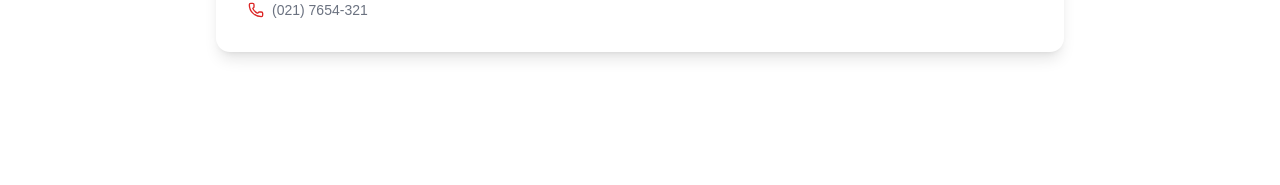
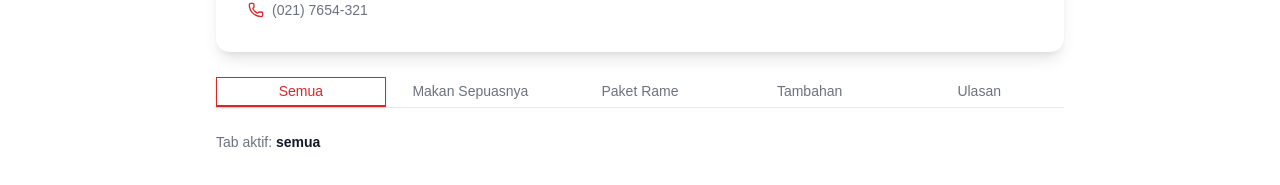
Before and after one commit to randibudi/dapur-nusantara, a React (Vite) app: page / in a window 1280 px wide. Shown: the part 533-718 px from the top of the page. Built offline with nearby package versions, Linux system fonts and the light colour scheme.

Commit message:
feat(ui): add tab navigation component

```diff
--- a/src/App.tsx
+++ b/src/App.tsx
@@ -1,9 +1,22 @@
+import { useState } from "react"
 import Hero from "@/components/Hero"
+import TabNav from "@/components/TabNav"
 
 const App = () => {
+  const [activeTab, setActiveTab] = useState("semua")
+
   return (
     <main>
       <Hero />
+      <div className="h-6" />
+      <TabNav activeTab={activeTab} onTabChange={setActiveTab} />
+
+      {/* Tab content placeholder — akan diisi di step selanjutnya */}
+      <div className="mx-auto max-w-4xl px-4 py-6 sm:px-6">
+        <p className="text-sm text-[#6B7280]">
+          Tab aktif: <span className="font-semibold text-[#111827]">{activeTab}</span>
+        </p>
+      </div>
     </main>
   )
 }
--- /dev/null
+++ b/src/components/TabNav.tsx
@@ -0,0 +1,38 @@
+import { Tabs, TabsList, TabsTrigger } from "@/components/ui/tabs"
+
+interface TabNavProps {
+  activeTab: string
+  onTabChange: (value: string) => void
+}
+
+const tabs = [
+  { value: "semua", label: "Semua" },
+  { value: "sepuasnya", label: "Makan Sepuasnya" },
+  { value: "rame", label: "Paket Rame" },
+  { value: "tambahan", label: "Tambahan" },
+  { value: "ulasan", label: "Ulasan" },
+]
+
+const TabNav = ({ activeTab, onTabChange }: TabNavProps) => {
+  return (
+    <nav className="bg-white">
+      <div className="mx-auto max-w-4xl px-4 sm:px-6">
+        <Tabs value={activeTab} onValueChange={onTabChange}>
+          <TabsList className="flex h-auto w-full gap-0 rounded-none border-b border-[#E5E7EB] bg-transparent p-0">
+            {tabs.map((tab) => (
+              <TabsTrigger
+                key={tab.value}
+                value={tab.value}
+                className="flex-1 rounded-none border-b-2 border-transparent bg-transparent px-2 py-3 text-xs font-medium whitespace-nowrap text-[#6B7280] shadow-none transition-colors hover:bg-transparent hover:text-[#111827] focus-visible:ring-0 data-[state=active]:border-[#DC2626] data-[state=active]:bg-transparent data-[state=active]:text-[#DC2626] data-[state=active]:shadow-none sm:px-4 sm:text-sm"
+              >
+                {tab.label}
+              </TabsTrigger>
+            ))}
+          </TabsList>
+        </Tabs>
+      </div>
+    </nav>
+  )
+}
+
+export default TabNav
```
